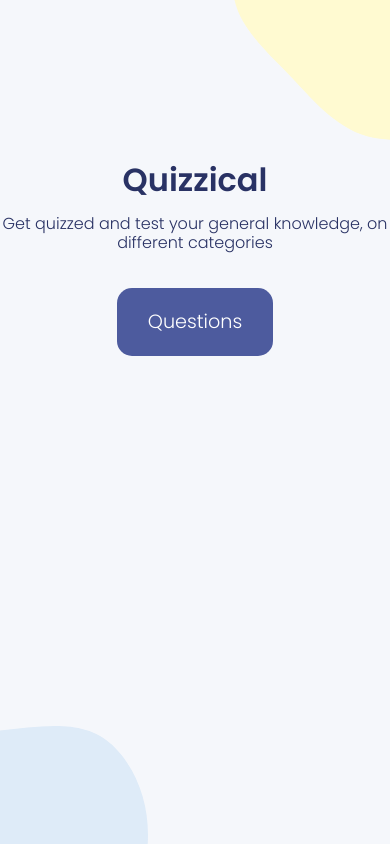
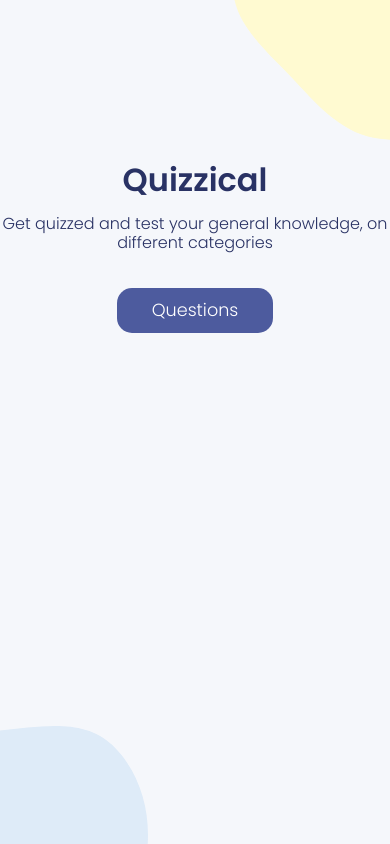
Before and after one commit to sis-I/React-Solo-Project-3, a React (Vite) app: page / in a window 390 px wide. Built offline with nearby package versions, Linux system fonts and the light colour scheme.

Commit message:
modify style css for responsive design

```diff
--- a/style.css
+++ b/style.css
@@ -48,7 +48,6 @@ body {
   flex-direction: column;
   align-items: center;
   color: #293264;
-  /* z-index: 1; */
 }
 
 .intro--title {
@@ -64,10 +63,10 @@ body {
 .check-ans--btn,
 .play-again--btn {
   width: 40vw;
-  height: 8vh;
+  height: 45px;
   background-color: #4D5B9E;
   color: white;
-  font-size: 1.2rem;
+  font-size: 1.1rem;
   border: none;
   border-radius: 15px;
   cursor: pointer;
@@ -77,10 +76,10 @@ body {
   outline: none;
 }
 
-.intro--btn:active {
-  vertical-align: center;
+.intro--btn:active,
+.check-ans--btn:active,
+.play-again--btn:active {
   padding-top: 8px;
-  box-shadow: inset 2px 2px 3px #d2d6df;
 }
 
 .question--main {
@@ -94,7 +93,6 @@ body {
 
 .question-answer {
   align-self: flex-start;
-  /* margin-left: 40px; */
   max-width: 80vw;
 }
 
@@ -124,7 +122,6 @@ body {
   border: 1px solid #4D5B9E;
   border-radius: 8px;
   color: #293264;
-  /* font-size: 1rem; */
   display: flex;
   flex-direction: row;
   align-items: center;
@@ -153,3 +150,16 @@ hr {
   gap: 2vh;
   margin: 0 10vw;
 }
+
+@media (max-width: 600px) {
+  .question--main {
+    margin: -8vh auto;
+    z-index: 1;
+    -ms-overflow-style: none;
+    scrollbar-width: none;
+  }
+
+  .question--main::-webkit-scrollbar {
+    display: none;
+  }
+}
```
